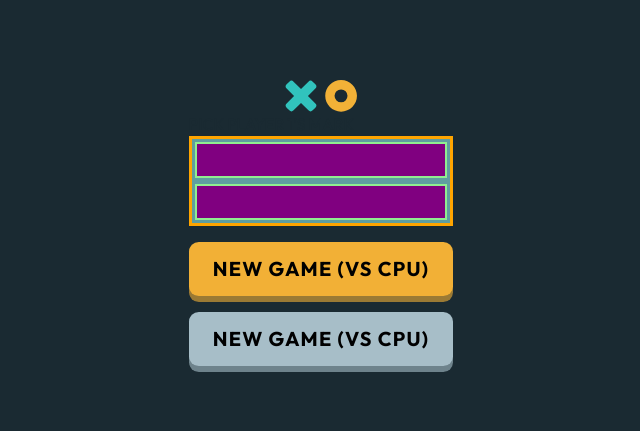
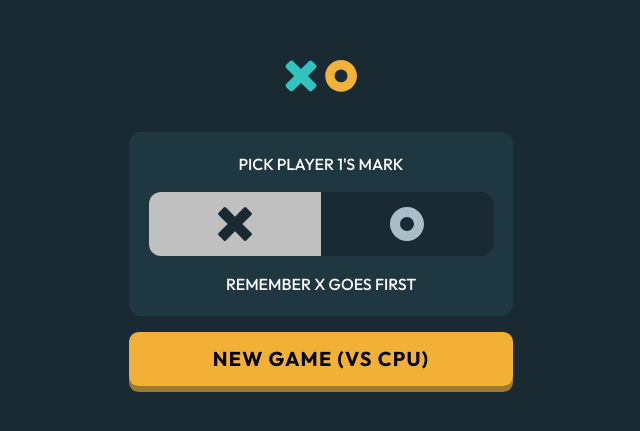
Before and after one commit to krutagna10/tic-tac-toe-game, a React (Create React App) app: page / in a window 1280 px wide. Shown: the part 177-608 px from the top of the page, without its empty margins (319-959 px from the left). Built offline with nearby package versions, Linux system fonts and the light colour scheme.

Commit message:
choice component added

```diff
--- a/src/components/Choice/Choice.css
+++ b/src/components/Choice/Choice.css
@@ -1,25 +1,66 @@
-.choice__label {
-  color: var(--silver);
-  width: 100%;
-  background-color: purple;
-  border: 2px solid lightgreen;
-  padding-block: 1rem;
-  cursor: pointer;
-  display: block;
+.choice__logo {
+  margin-bottom: 2.5rem;
 }
 
-.division {
-  border: 3px solid orange;
+.choice__form {
+  min-width: 24rem;
+  text-align: center;
 }
 
-.inner-division {
-  border: 3px solid cadetblue;
+.choice__content {
+  background-color: var(--semi-dark-navy);
+  padding: 1.25rem;
+  border-radius: var(--border-radius-100);
+}
+
+.choice__text {
+  color: white;
+}
+
+.choice__radios {
+  border-radius: var(--border-radius-100);
+  overflow: hidden;
+}
+
+.choice__radio-wrapper {
+  width: 100%;
 }
 
 .choice__radio {
   display: none;
 }
 
+.choice__label {
+  display: block;
+  width: 100%;
+  background-color: var(--dark-navy);
+  padding-block: 2rem;
+  cursor: pointer;
+  background-position: center;
+  background-repeat: no-repeat;
+  background-size: 20%;
+}
+
+.choice__radio:checked + .choice__label {
+  background-color: silver;
+}
+
+.choice__label--x {
+  background-image: url("/src/assets/icon-x-silver.svg");
+}
+
+.choice__radio:checked + .choice__label--x {
+  background-image: url("/src/assets/icon-x-dark-navy.svg");
+}
+
+.choice__label--o {
+  background-image: url("/src/assets/icon-o-silver.svg");
+}
+
+.choice__radio:checked + .choice__label--o {
+  background-image: url("/src/assets/icon-o-dark-navy.svg");
+}
+
 .choice__btn {
   width: 100%;
 }
--- a/src/components/Choice/Choice.jsx
+++ b/src/components/Choice/Choice.jsx
@@ -1,51 +1,55 @@
+import { ChoiceContext, GameContext } from "../../context/GameContext";
 import Button from "../UI/Button/Button";
 import logo from "../../assets/logo.svg";
+import { useState, useContext } from "react";
 import "./Choice.css";
-import { useState } from "react";
+
+const choices = ["x", "o"];
 
 function Choice() {
-  const [userChoice, setUserChoice] = useState("");
+  const { onChoice } = useContext(ChoiceContext);
+
+  const [userChoice, setUserChoice] = useState("x");
 
   function handleUserChoiceChange(event) {
-    console.log(event.target.value);
+    setUserChoice(event.target.value);
+  }
+
+  function handleSubmit(event) {
+    event.preventDefault();
+    const computerChoice = userChoice === "x" ? "o" : "x";
+    onChoice(userChoice, computerChoice);
   }
 
   return (
     <div className="choice grid grid--items-center">
       <img className="choice__logo" src={logo} alt="Tic Tac Toe" />
 
-      <form className="choice__form flow">
-        <div className="choice__radio-wrapper">
-          <p className="choice__radio-text">Pick Player 1's mark</p>
-          <div className="division">
-            <div className="inner-division">
-              <input
-                className="choice__radio"
-                id="choice__radio-x"
-                onChange={handleUserChoiceChange}
-                type="radio"
-                name="choice__radio"
-                value="x"
-              />
-              <label className="choice__label" htmlFor="choice__radio-x" />
-            </div>
-            <div className="inner-division">
-              <input
-                className="choice__radio"
-                id="choice__radio-o"
-                onChange={handleUserChoiceChange}
-                type="radio"
-                name="choice__radio"
-                value="o"
-              />
-              <label className="choice__label" htmlFor="choice__radio-o" />
-            </div>
+      <form className="choice__form flow" onSubmit={handleSubmit}>
+        <div className="choice__content flow">
+          <p className="choice__text">Pick Player 1's mark</p>
+          <div className="choice__radios  flex">
+            {choices.map((choice, index) => (
+              <div className="choice__radio-wrapper" key={index}>
+                <input
+                  className="choice__radio"
+                  id={`choice__radio--${choice}`}
+                  name="choice__radio"
+                  type="radio"
+                  onChange={handleUserChoiceChange}
+                  value={choice}
+                  checked={userChoice === choice}
+                />
+                <label
+                  className={`choice__label choice__label--${choice}`}
+                  htmlFor={`choice__radio--${choice}`}
+                />
+              </div>
+            ))}
           </div>
+          <p className="choice__text">Remember X Goes first</p>
         </div>
         <Button className="choice__btn btn--yellow" type="submit">
-          New Game (vs CPU)
-        </Button>
-        <Button className="choice__btn btn--silver" type="submit">
           New Game (vs CPU)
         </Button>
       </form>
--- a/src/index.css
+++ b/src/index.css
@@ -31,6 +31,10 @@
   /* Spacing */
   --flow-space: 1rem;
   --gap: 1rem;
+
+  /* Border Radius  */
+  --border-radius-200: 1rem;
+  --border-radius-100: 0.75rem;
 }
 
 @media (min-width: 48em) {
```
Also changed, not shown: src/script.js (+11 -11 lines).
